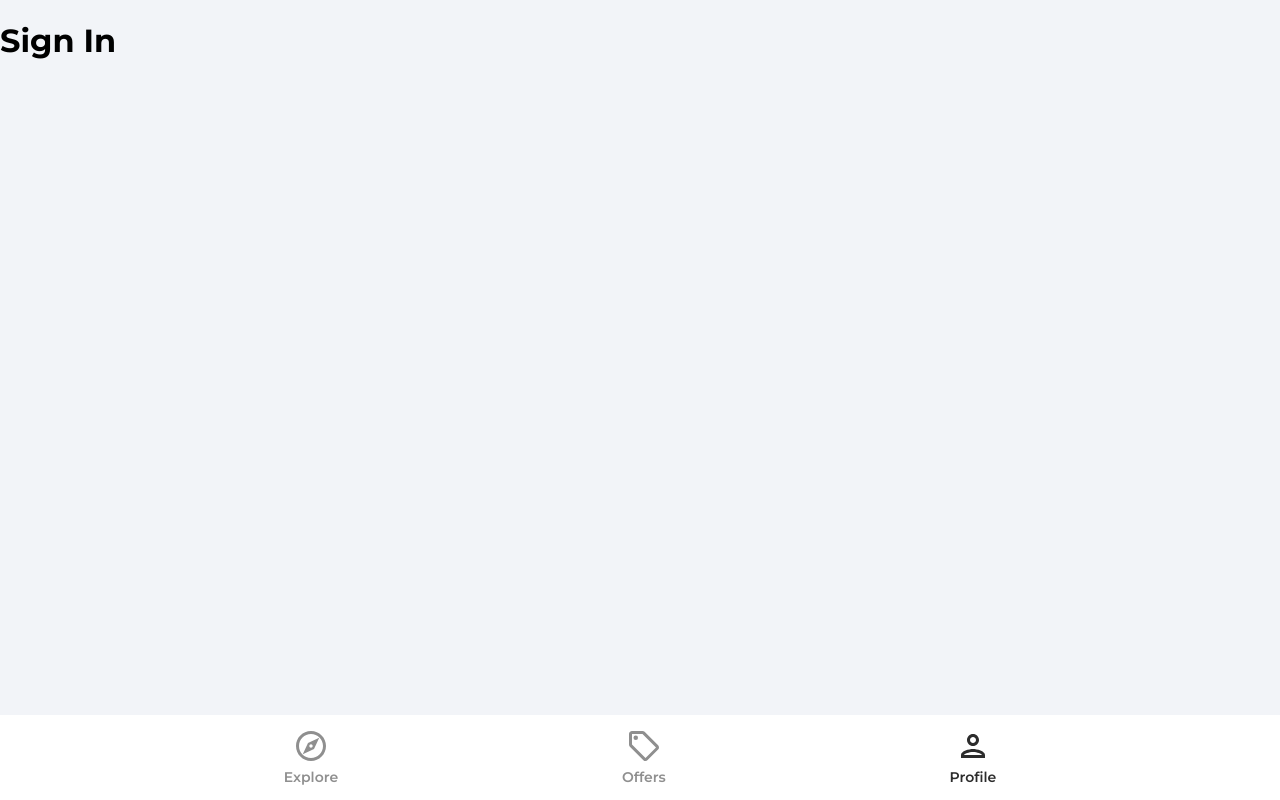
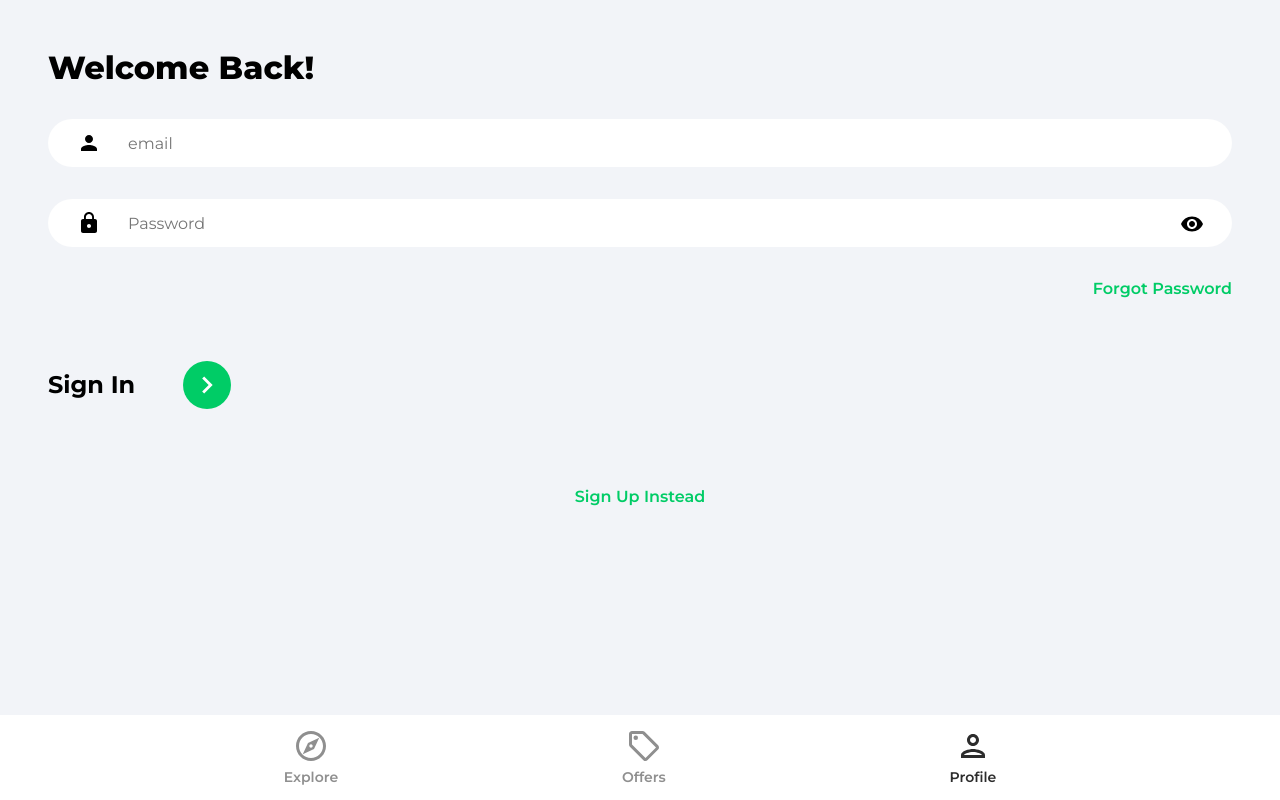
Before and after one commit to daniel7050/House-marketplace-app, a React (Vite) app: page /profile in a window 1280 px wide. Built offline with nearby package versions, Linux system fonts and the light colour scheme.

Commit message:
editted the signIn component

```diff
--- /dev/null
+++ b/src/assets/icons/keyboardArrowRightIcon.jsx
@@ -0,0 +1,3 @@
+export const KeyboardArrowRightIcon = (props) =>{
+    return(<svg xmlns="http://www.w3.org/2000/svg" height="24px" viewBox="0 0 24 24" width="24px" {...props}><path d="M0 0h24v24H0V0z" fill="none"/><path d="M8.59 16.59L13.17 12 8.59 7.41 10 6l6 6-6 6-1.41-1.41z"/></svg>)
+}
--- a/src/pages/SignIn.jsx
+++ b/src/pages/SignIn.jsx
@@ -1,8 +1,76 @@
+import {useState} from "react"
+import {Link, useNavigate} from 'react-router-dom'
+import { KeyboardArrowRightIcon} from '../assets/icons/keyboardArrowRightIcon'
+import visibilityIcon from '../assets/svg/visibilityIcon.svg'
+
+
 function SignIn() {
+    const [showPassword, setShowPassword] = useState(false)
+    const [formData, setFormData] = useState({
+        email: '',
+        password: '',
+    })
+    const { email, password } = formData
+
+    const navigate = useNavigate()
+
+    const onChange = (e) => {
+        setFormData((prevState) => ({
+            ...prevState,
+            [e.target.id]: e.target.value,
+        }))
+    }
+
     return (
-        <div>
-            <h1>Sign In</h1>
-        </div>
+        <>
+            <div className="pageContainer">
+                <header>
+                    <p className="pageHeader">Welcome Back!</p>
+                </header>
+
+                <form><input
+                    type="email"
+                    className="emailInput"
+                    placeholder="email"
+                    id="email"
+                    value={email}
+                    onChange={onChange}
+                />
+                <div className="passwordInputDiv">
+                    <input type={ showPassword ? 'text' : 'password'}
+                        className="passwordInput"
+                        placeholder="Password"
+                        id="password"
+                        value={password}
+                        onChange={onChange}
+                    />
+                    <img
+                        src={visibilityIcon}
+                        alt="show password"
+                        className="showPassword"
+                        onClick={() => setShowPassword((prevState) => !prevState)}
+                    />
+                </div>
+
+                <Link to='/forgot-password' className="forgotPasswordLink">
+                    Forgot Password
+                </Link>
+
+                <div className="signInBar">
+                    <p className="signInText">
+                        Sign In
+                    </p>
+                    <button className="signInButton">
+                        <KeyboardArrowRightIcon fill='#ffffff' width='34px' height='34px'/>
+                    </button>
+                </div>
+                </form>
+
+                <Link to='/sign-up' className="registerLink">
+                    Sign Up Instead
+                </Link>
+            </div>
+        </>
     )
 }
 
```
